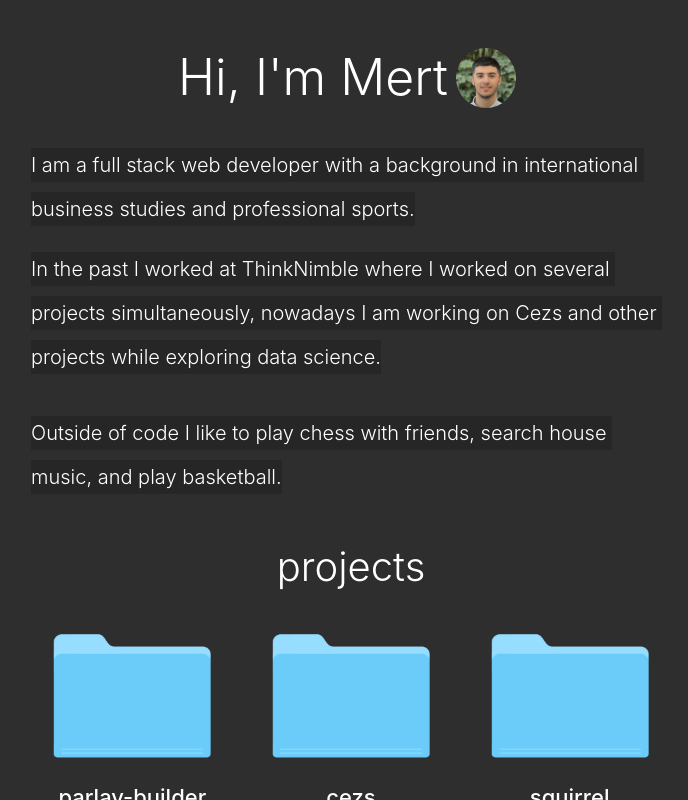
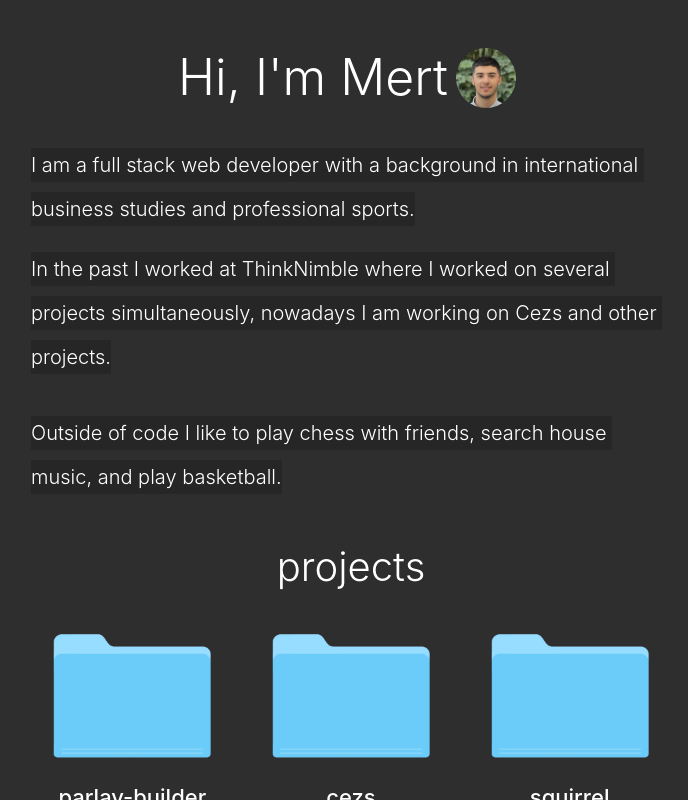
Before and after one commit to mertoz41/portfolio23, a Next.js app: page / in a window 1280 px wide. Shown: the whole page, without its empty margins (289-977 px from the left). Built offline with nearby package versions, Linux system fonts and the light colour scheme.

Commit message:
about updated

```diff
--- a/src/components/About.tsx
+++ b/src/components/About.tsx
@@ -4,7 +4,7 @@ import { Text, Flex } from "@chakra-ui/react";
 const About = () => {
   const paragraphs = [
     "I am a full stack web developer with a background in international business studies and professional sports.",
-    "In the past I worked at ThinkNimble where I worked on several projects simultaneously, nowadays I am working on Cezs and other projects while exploring data science.",
+    "In the past I worked at ThinkNimble where I worked on several projects simultaneously, nowadays I am working on Cezs and other projects.",
     "",
     "Outside of code I like to play chess with friends, search house music, and play basketball.",
   ];
```
